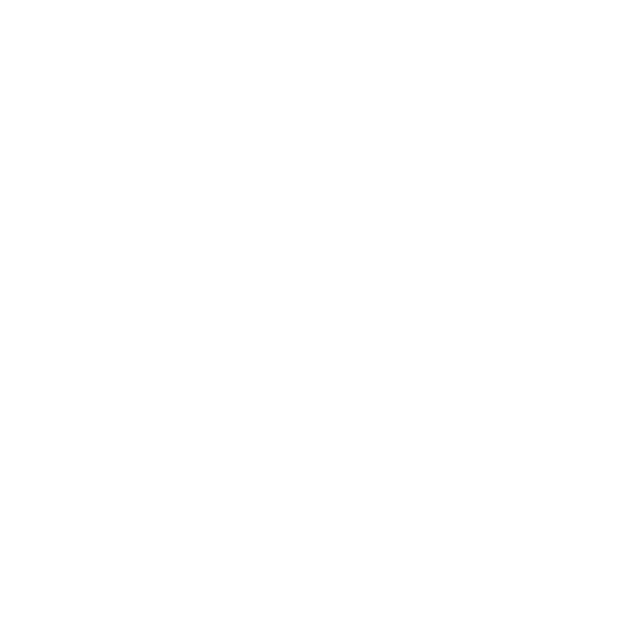
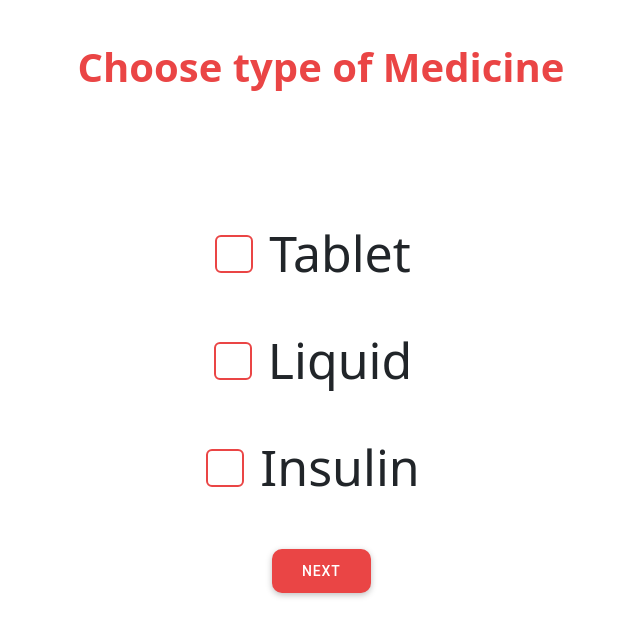
Before and after one commit to Shruti2906/SmartMedicineBox, a React (Vite) app: page /selectMedicine in a window 1280 px wide. Shown: the top 636 px of the page, without its empty margins (319-959 px from the left). Built offline with nearby package versions, Linux system fonts and the light colour scheme.

Commit message:
added select medicine page

```diff
--- a/src/App.tsx
+++ b/src/App.tsx
@@ -31,6 +31,7 @@
 import CreateScheduleLiquid from "./pages/CreateScheduleLiquid/CreateScheduleLiquid";
 import CreateScheduleInsulin from "./pages/CreateScheduleInsulin/CreateScheduleInsulin";
 import ViewPrescription from "./pages/ViewPrescripton/ViewPrescription";
+import SelectMedicine from "./pages/SelectMedicine/SelectMedicine";
 
 setupIonicReact();
 
@@ -80,6 +81,9 @@
         <Route exact path="/viewPrescription">
           <ViewPrescription/>
         </Route>
+        <Route exact path="/selectMedicine">
+          <SelectMedicine/>
+        </Route>
 
 
       </IonRouterOutlet>
--- /dev/null
+++ b/src/pages/SelectMedicine/SelectMedicine.css
@@ -0,0 +1,50 @@
+.container-fluid{
+    display: flex;
+    justify-content: center;
+    align-items: center;
+    height: 100vh;
+}
+
+ion-checkbox {
+    --size: 38px;
+    --checkbox-background-checked: var(--ion-color-pri);
+  }
+
+  ion-checkbox::part(container) {
+
+    padding: 2px;
+    border-radius: 6px;
+    border: 2px solid var(--ion-color-pri);
+  }
+  .checkboxe-grp-medicines{
+    margin-top: -4%;
+  }
+
+  .checkbox-tablet{
+    display: flex;
+    justify-content: center;
+    align-items: center;
+  }
+
+  .checkbox-tablet ion-text{
+    font-size: 50px;
+  }
+
+ .next-button ion-button {
+    --background: var(--ion-color-pri);
+    --background-hover: var(--ion-color-pri);
+    --background-activated: var(--ion-color-pri);
+    --background-focused: var(--ion-color-pri);
+
+    --color: rgb(255, 255, 255);
+
+    --border-radius: 10px;
+    --box-shadow: 0 2px 6px 0 rgb(0, 0, 0, 0.25);
+
+    --ripple-color: deeppink;
+
+    --padding-top: 15px;
+    --padding-bottom: 15px;
+    --padding-start: 30px;
+    --padding-end:30px;
+  }
--- /dev/null
+++ b/src/pages/SelectMedicine/SelectMedicine.tsx
@@ -0,0 +1,40 @@
+import { IonButton, IonCheckbox, IonPage, IonText } from "@ionic/react";
+import "./SelectMedicine.css";
+import "bootstrap/dist/css/bootstrap.min.css";
+
+const SelectMedicine: React.FC = () => {
+  return (
+    <IonPage>
+      <div className="container-fluid">
+        {/* title container */}
+        <div className="title-container mt-5">
+          <div className="title-part p-5">
+            <h1 className="text-center">Choose type of Medicine</h1>
+          </div>
+        </div>
+        {/* Checkboxex for Medicine type */}
+        <div className="checkboxe-grp-medicines">
+          <div className="checkbox-tablet">
+            <IonCheckbox></IonCheckbox>
+            <IonText className="p-3">Tablet</IonText>
+          </div>
+          <div className="checkbox-tablet">
+            <IonCheckbox></IonCheckbox>
+            <IonText className="p-3">Liquid</IonText>
+          </div>
+          <div className="checkbox-tablet">
+            <IonCheckbox></IonCheckbox>
+            <IonText className="p-3">Insulin</IonText>
+          </div>
+        </div>
+
+        {/* Button */}
+        <div className="next-button mt-4">
+            <IonButton>Next</IonButton>
+        </div>
+      </div>
+    </IonPage>
+  );
+};
+
+export default SelectMedicine;
```
